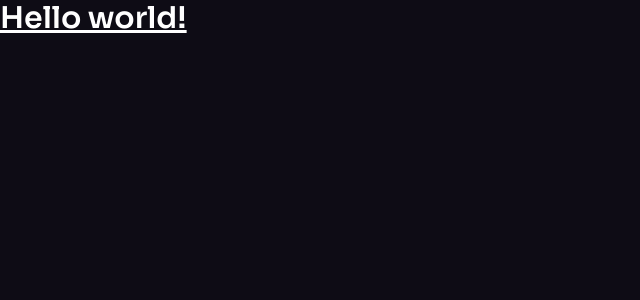
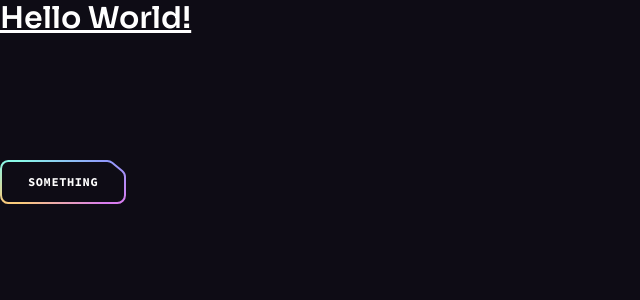
Before and after one commit to EnricoRP/brainwave, a React (Vite) app: page / in a window 1280 px wide. Shown: the top 300 px of the page, without its empty margins (0-640 px from the left). Built offline with nearby package versions, Linux system fonts and the light colour scheme.

Commit message:
pembuatan komponen reuseable button

```diff
--- a/src/App.jsx
+++ b/src/App.jsx
@@ -1,8 +1,17 @@
-function App() {
+import React from 'react'
+import Button from './components/Button'
+import ButtonGradient from './assets/svg/ButtonGradient'
+const App = () => {
   return (
-    <h1 className="text-3xl font-bold underline">
-      Hello world!
-    </h1>
+    <>
+      <h1 className="text-3xl font-bold underline">
+        Hello World!
+      </h1>
+      <div className="pt-[4.75rem] lg:pt-[5.25rem] overflow-hidden">
+        <Button className="mt-10">Something</Button>
+      </div>
+      <ButtonGradient />
+    </>
   )
 }
 
--- /dev/null
+++ b/src/components/Button.jsx
@@ -0,0 +1,24 @@
+import React from 'react'
+import ButtonSvg from '../assets/svg/ButtonSvg';
+
+const Button = ({ className, href, onClick, children, px, white }) => {
+    const classes = `button relative infline-flex item-center justify-center h-11 transition-colors hover:text-color-1 ${px || 'px-7'} ${white ? 'text-n-8' : 'text-n-1'} ${className || ''}`
+    const spanClasses = 'relative z-10';
+
+    const renderButton = () => (
+        <button className={classes}>
+            <span className={spanClasses}>{children}</span>
+            {ButtonSvg(white)}
+        </button>
+    );
+
+    const renderLink = () => (
+        <a href={href} className={classes}>
+            <span className={spanClasses}>{children}</span>
+            {ButtonSvg(white)}
+        </a>
+    )
+    return href ? renderLink() : renderButton();
+}
+
+export default Button
```
